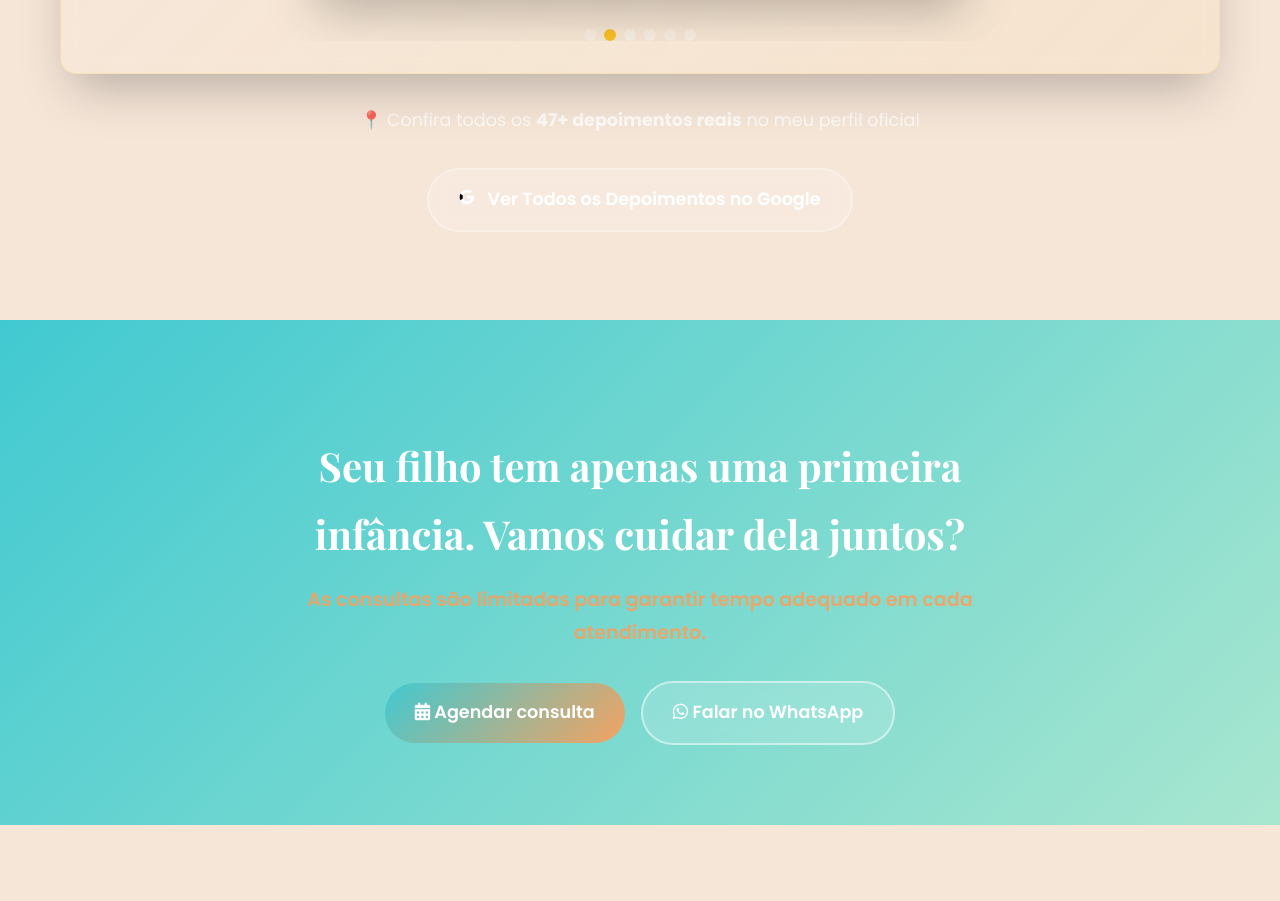
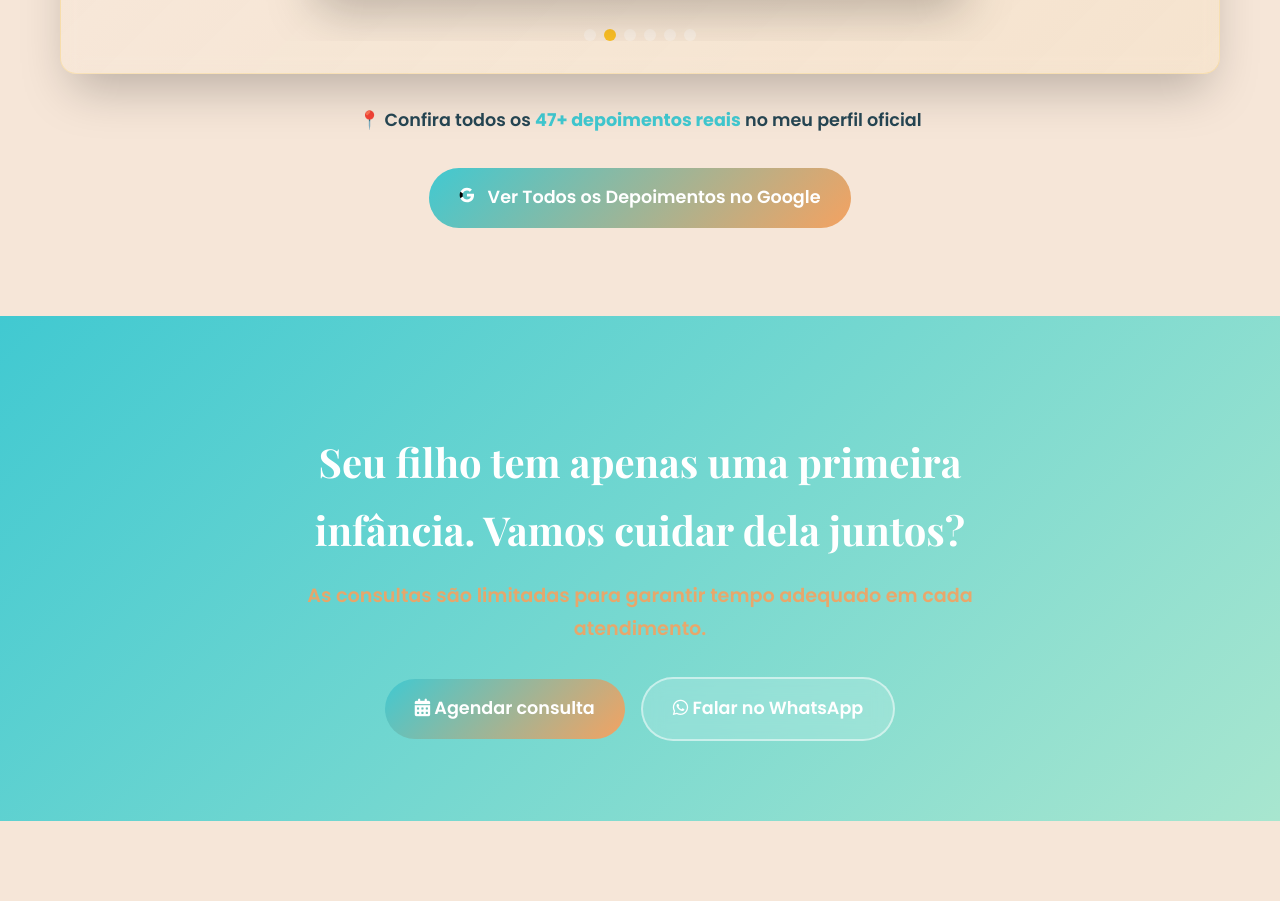
Before and after one commit to igormart21/Dr.Marcus, a website: page index.html in a window 1280 px wide. Shown: the part 8178-9079 px from the top of the page. Drawn offline with nearby package versions, Linux system fonts and the light colour scheme.

Commit message:
Fix: melhorar contraste na seção de depoimentos
- Alterar cor do texto de rgba(255,255,255,0.8) para var(--brand-dark)
- Destacar '47+ depoimentos reais' com var(--brand-primary)
- Trocar botão de btn-secondary para btn-primary
- Aumentar font-weight para 600 e font-size para 1.1rem
- Melhorar legibilidade seguindo a paleta de cores do site

```diff
--- a/index.html
+++ b/index.html
@@ -2135,10 +2135,10 @@
 
             <!-- Google Maps Link -->
             <div style="text-align: center; margin-top: 2rem;">
-                <p style="color: rgba(255,255,255,0.8); margin-bottom: 1rem;">
-                    📍 Confira todos os <strong>47+ depoimentos reais</strong> no meu perfil oficial
+                <p style="color: var(--brand-dark); font-weight: 600; margin-bottom: 1rem; font-size: 1.1rem;">
+                    📍 Confira todos os <strong style="color: var(--brand-primary);">47+ depoimentos reais</strong> no meu perfil oficial
                 </p>
-                <a href="https://www.google.com/maps/place/Dr.+Marcus+Vin%C3%ADcius+-+Pediatra+em+Londrina/@-23.3304154,-51.1721936,17z/data=!3m1!4b1!4m6!3m5!1s0x94eb435b0894a7ed:0x8c60e86dde979c88!8m2!3d-23.3304154!4d-51.1721936!16s%2Fg%2F11wc20mjjf?entry=ttu&g_ep=EgoyMDI1MDkyNC4wIKXMDSoASAFQAw%3D%3D" target="_blank" class="btn btn-secondary" style="margin-top: 1rem;">
+                <a href="https://www.google.com/maps/place/Dr.+Marcus+Vin%C3%ADcius+-+Pediatra+em+Londrina/@-23.3304154,-51.1721936,17z/data=!3m1!4b1!4m6!3m5!1s0x94eb435b0894a7ed:0x8c60e86dde979c88!8m2!3d-23.3304154!4d-51.1721936!16s%2Fg%2F11wc20mjjf?entry=ttu&g_ep=EgoyMDI1MDkyNC4wIKXMDSoASAFQAw%3D%3D" target="_blank" class="btn btn-primary" style="margin-top: 1rem;">
                     <svg width="16" height="16" viewBox="0 0 24 24" style="margin-right: 8px;">
                         <path fill="currentColor" d="M22.56 12.25c0-.78-.07-1.53-.2-2.25H12v4.26h5.92c-.26 1.37-1.04 2.53-2.21 3.31v2.77h3.57c2.08-1.92 3.28-4.74 3.28-8.09z"/>
                         <path fill="currentColor" d="M12 23c2.97 0 5.46-.98 7.28-2.66l-3.57-2.77c-.98.66-2.23 1.06-3.71 1.06-2.86 0-5.29-1.93-6.16-4.53H2.18v2.84C3.99 20.53 7.7 23 12 23z"/>
```
